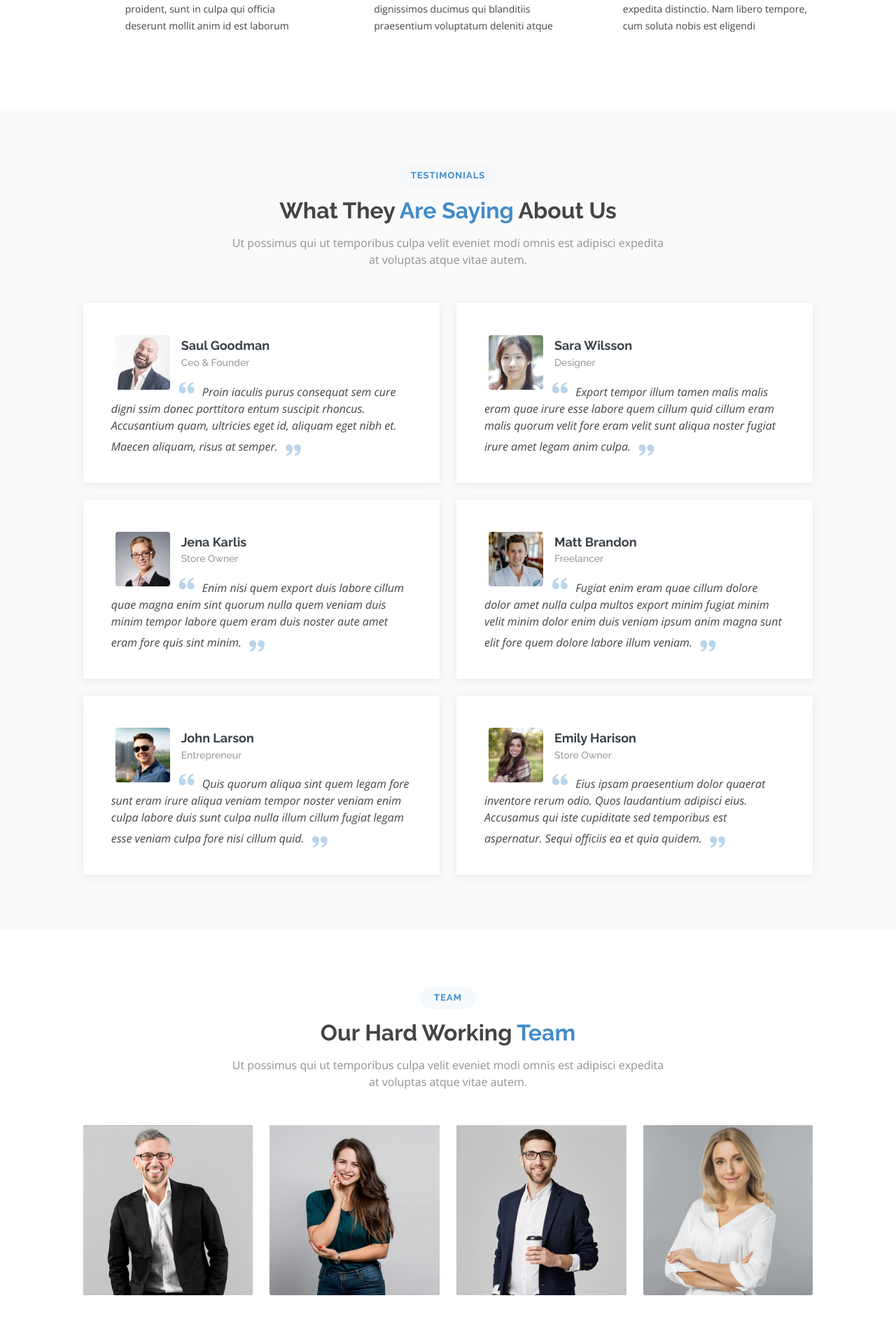
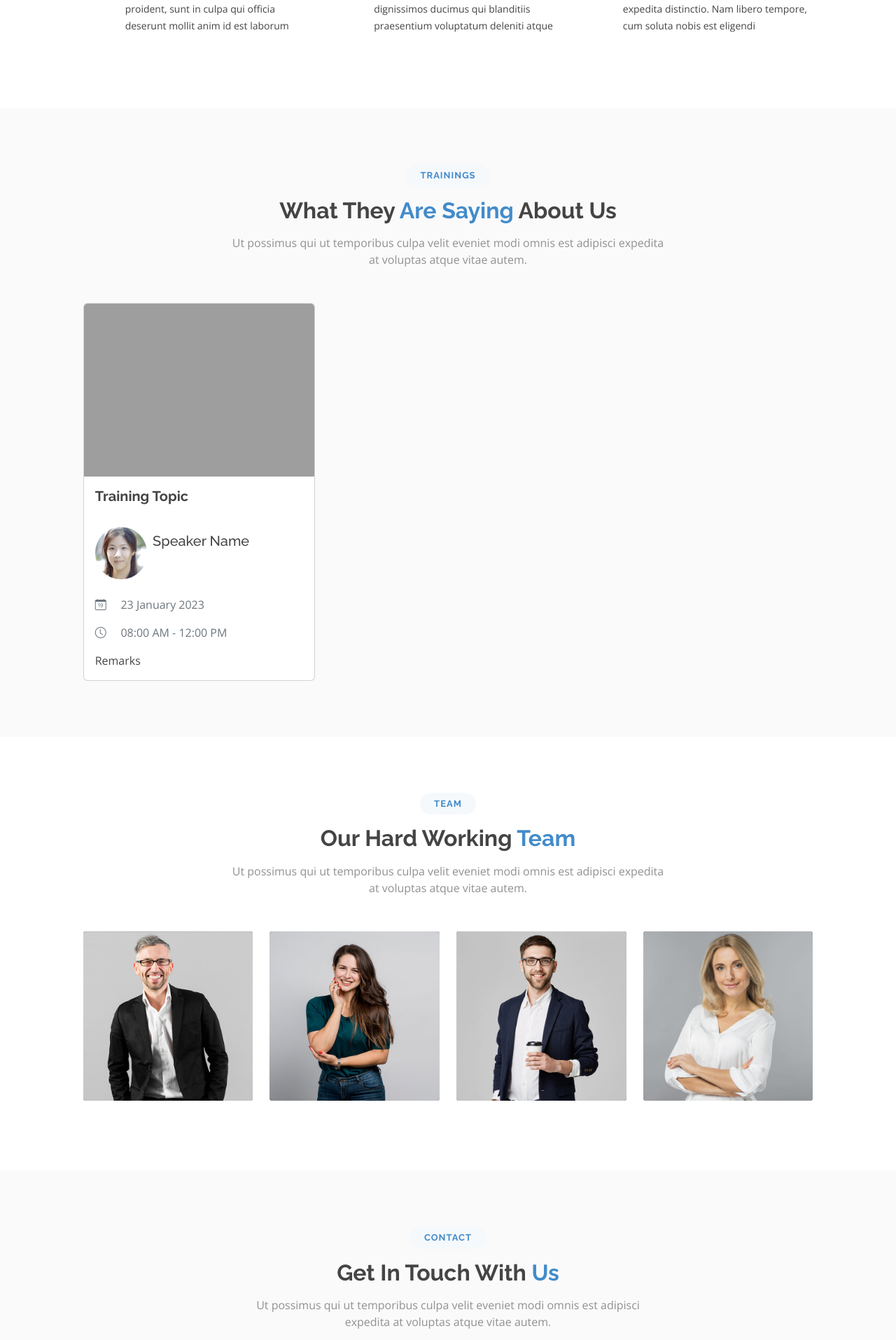
Before and after one commit to Cillah/freelance-project, a Django app: page / in a window 1280 px wide. Shown: the part 1402-3317 px from the top of the page at 70% size. Run offline with Django 4.2, Linux system fonts and the light colour scheme; some libraries are stand-ins or nearby versions; grey boxes are pictures that could not be loaded.

Commit message:
added training card

```diff
--- a/consultancy/templates/consultancy/index.html
+++ b/consultancy/templates/consultancy/index.html
@@ -341,7 +341,7 @@
       <div class="container-fluid">
 
         <div class="section-title">
-          <h2>Testimonials</h2>
+          <h2>Trainings</h2>
           <h3>What They <span>Are Saying</span> About Us</h3>
           <p>Ut possimus qui ut temporibus culpa velit eveniet modi omnis est adipisci expedita at voluptas atque vitae autem.</p>
         </div>
@@ -351,84 +351,25 @@
 
             <div class="row">
 
-              <div class="col-lg-6">
-                <div class="testimonial-item">
-                  <img src="{% static 'consultancy/img/testimonials/testimonials-1.jpg' %}" class="testimonial-img" alt="">
-                  <h3>Saul Goodman</h3>
-                  <h4>Ceo &amp; Founder</h4>
-                  <p>
-                    <i class="bx bxs-quote-alt-left quote-icon-left"></i>
-                    Proin iaculis purus consequat sem cure digni ssim donec porttitora entum suscipit rhoncus. Accusantium quam, ultricies eget id, aliquam eget nibh et. Maecen aliquam, risus at semper.
-                    <i class="bx bxs-quote-alt-right quote-icon-right"></i>
-                  </p>
+              <div class="col-lg-4 d-flex justify-content-center">
+                <div class="card" style="width: 22rem;">
+                  <img src="https://images.unsplash.com/photo-1552664730-d307ca884978?ixlib=rb-4.0.3&ixid=MnwxMjA3fDB8MHxzZWFyY2h8OXx8d29ya3Nob3B8ZW58MHx8MHx8&w=1000&q=80" class="card-img-top" alt="...">
+                  <div class="card-body">
+                    <h5 class="card-title"><strong>Training Topic</strong></h5>
+                    <div class="d-flex pt-4 pb-4">
+                      <div class="col-3">
+                        <img src="{% static 'consultancy/img/testimonials/testimonials-2.jpg' %}" class="container-fluid rounded-circle pe-0 ps-0" alt="">
+                      </div>
+                      <div class="col-9 p-2">
+                        <h5>Speaker Name</h5>
+                      </div>
+                    </div>
+                    <p class="card-text text-secondary"><i class="bi bi-calendar-date"></i> &nbsp; &nbsp; 23 January 2023</p>
+                    <p class="card-text text-secondary"><i class="bi bi-clock"></i> &nbsp; &nbsp; 08:00 AM - 12:00 PM</p>
+                    <p class="card-text">Remarks</p>
+                  </div>
                 </div>
               </div><!-- End testimonial-item -->
-
-              <div class="col-lg-6">
-                <div class="testimonial-item mt-4 mt-lg-0">
-                  <img src="{% static 'consultancy/img/testimonials/testimonials-2.jpg' %}" class="testimonial-img" alt="">
-                  <h3>Sara Wilsson</h3>
-                  <h4>Designer</h4>
-                  <p>
-                    <i class="bx bxs-quote-alt-left quote-icon-left"></i>
-                    Export tempor illum tamen malis malis eram quae irure esse labore quem cillum quid cillum eram malis quorum velit fore eram velit sunt aliqua noster fugiat irure amet legam anim culpa.
-                    <i class="bx bxs-quote-alt-right quote-icon-right"></i>
-                  </p>
-                </div>
-              </div><!-- End testimonial-item -->
-
-              <div class="col-lg-6">
-                <div class="testimonial-item mt-4">
-                  <img src="{% static 'consultancy/img/testimonials/testimonials-3.jpg' %}" class="testimonial-img" alt="">
-                  <h3>Jena Karlis</h3>
-                  <h4>Store Owner</h4>
-                  <p>
-                    <i class="bx bxs-quote-alt-left quote-icon-left"></i>
-                    Enim nisi quem export duis labore cillum quae magna enim sint quorum nulla quem veniam duis minim tempor labore quem eram duis noster aute amet eram fore quis sint minim.
-                    <i class="bx bxs-quote-alt-right quote-icon-right"></i>
-                  </p>
-                </div>
-              </div><!-- End testimonial-item -->
-
-              <div class="col-lg-6">
-                <div class="testimonial-item mt-4">
-                  <img src="{% static 'consultancy/img/testimonials/testimonials-4.jpg' %}" class="testimonial-img" alt="">
-                  <h3>Matt Brandon</h3>
-                  <h4>Freelancer</h4>
-                  <p>
-                    <i class="bx bxs-quote-alt-left quote-icon-left"></i>
-                    Fugiat enim eram quae cillum dolore dolor amet nulla culpa multos export minim fugiat minim velit minim dolor enim duis veniam ipsum anim magna sunt elit fore quem dolore labore illum veniam.
-                    <i class="bx bxs-quote-alt-right quote-icon-right"></i>
-                  </p>
-                </div>
-              </div><!-- End testimonial-item -->
-
-              <div class="col-lg-6">
-                <div class="testimonial-item mt-4">
-                  <img src="{% static 'consultancy/img/testimonials/testimonials-5.jpg' %}" class="testimonial-img" alt="">
-                  <h3>John Larson</h3>
-                  <h4>Entrepreneur</h4>
-                  <p>
-                    <i class="bx bxs-quote-alt-left quote-icon-left"></i>
-                    Quis quorum aliqua sint quem legam fore sunt eram irure aliqua veniam tempor noster veniam enim culpa labore duis sunt culpa nulla illum cillum fugiat legam esse veniam culpa fore nisi cillum quid.
-                    <i class="bx bxs-quote-alt-right quote-icon-right"></i>
-                  </p>
-                </div>
-              </div><!-- End testimonial-item -->
-
-              <div class="col-lg-6">
-                <div class="testimonial-item mt-4">
-                  <img src="{% static 'consultancy/img/testimonials/testimonials-6.jpg' %}" class="testimonial-img" alt="">
-                  <h3>Emily Harison</h3>
-                  <h4>Store Owner</h4>
-                  <p>
-                    <i class="bx bxs-quote-alt-left quote-icon-left"></i>
-                    Eius ipsam praesentium dolor quaerat inventore rerum odio. Quos laudantium adipisci eius. Accusamus qui iste cupiditate sed temporibus est aspernatur. Sequi officiis ea et quia quidem.
-                    <i class="bx bxs-quote-alt-right quote-icon-right"></i>
-                  </p>
-                </div>
-              </div><!-- End testimonial-item -->
-
             </div>
           </div>
         </div>
--- a/landing_page/settings.py
+++ b/landing_page/settings.py
@@ -28,6 +28,8 @@ BASE_DIR = Path(__file__).resolve().parent.parent
 
 # SECURITY WARNING: don't run with debug turned on in production!
 DEBUG = True
+
+ALLOWED_HOSTS = ['*']
 
 if DEBUG is False:
     #for production use only
```
